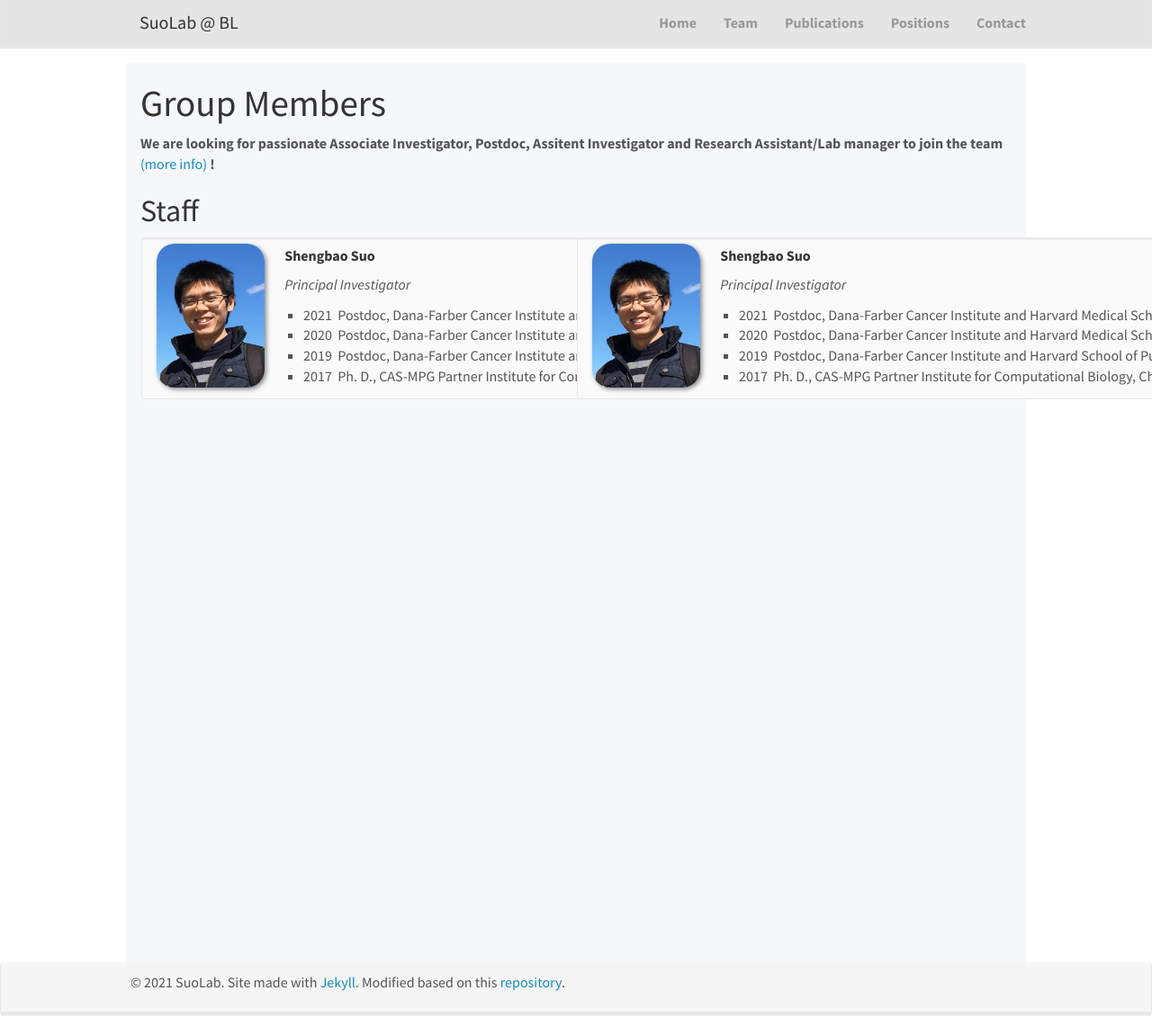
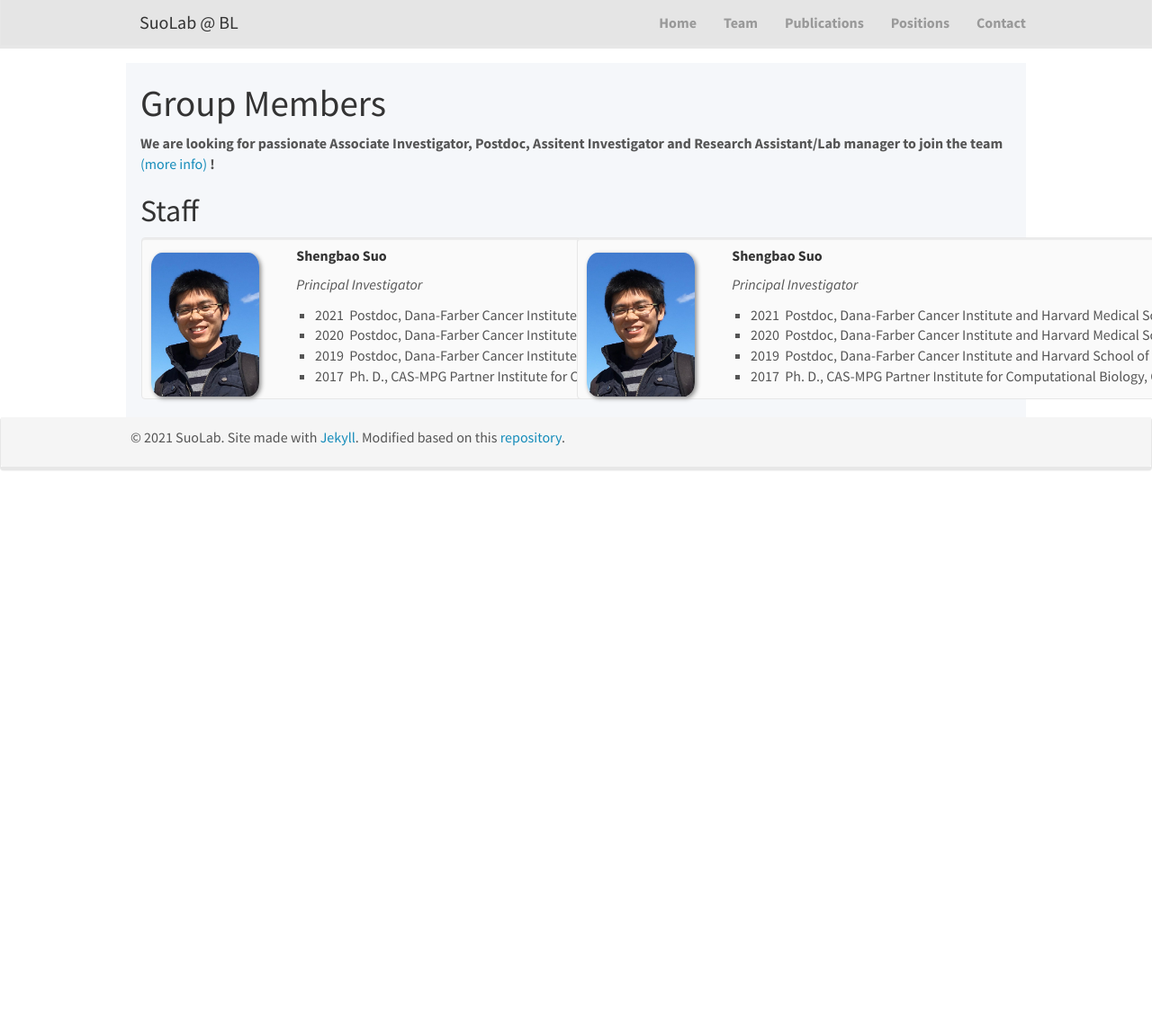
Before and after one commit to suoshengbao/suoshengbao.github.io, a Jekyll site: the page built from _pages/team.md, in a window 1280 px wide and 1151 px high. Shown: the whole window at 90% size. Built offline with Jekyll 4.4.1, drawn with Linux system fonts in a browser that asks for light colours; nearby versions of some CDN libraries.

Commit message:
Update team.md

```diff
--- a/_pages/team.md
+++ b/_pages/team.md
@@ -15,7 +15,7 @@
 ## Staff
 <div class="col-sm-6 clearfix" style="padding-left: 1px;">
 <div class="well"  style="height: 180px; width: 960px">
-<img src="/images/teampic/ShengbaoSuo.jpg" width="12.8%" style="float: left; border-radius:20px"/>
+<img src="/images/teampic/ShengbaoSuo.jpg" width="12.8%" style="float: left;"/>
 <h5><strong>&nbsp;&nbsp;&nbsp;&nbsp;&nbsp;&nbsp;Shengbao Suo<strong></h5>
 <p>&nbsp;&nbsp;&nbsp;&nbsp;&nbsp;&nbsp;<i>Principal Investigator</i></p>
 <ul style="list-style-type:square; overflow: hidden">
@@ -29,7 +29,7 @@
 
 <div class="col-sm-6 clearfix" style="padding-left: 1px;">
 <div class="well"  style="height: 180px; width: 960px">
-<img src="/images/teampic/ShengbaoSuo.jpg" width="12.8%" style="float: left; border-radius:20px"/>
+<img src="/images/teampic/ShengbaoSuo.jpg" width="12.8%" style="float: left;"/>
 <h5><strong>&nbsp;&nbsp;&nbsp;&nbsp;&nbsp;&nbsp;Shengbao Suo<strong></h5>
 <p>&nbsp;&nbsp;&nbsp;&nbsp;&nbsp;&nbsp;<i>Principal Investigator</i></p>
 <ul style="list-style-type:square; overflow: hidden">
```
Also changed, not shown: other parts of _pages/team.md (+1 -1 lines).
